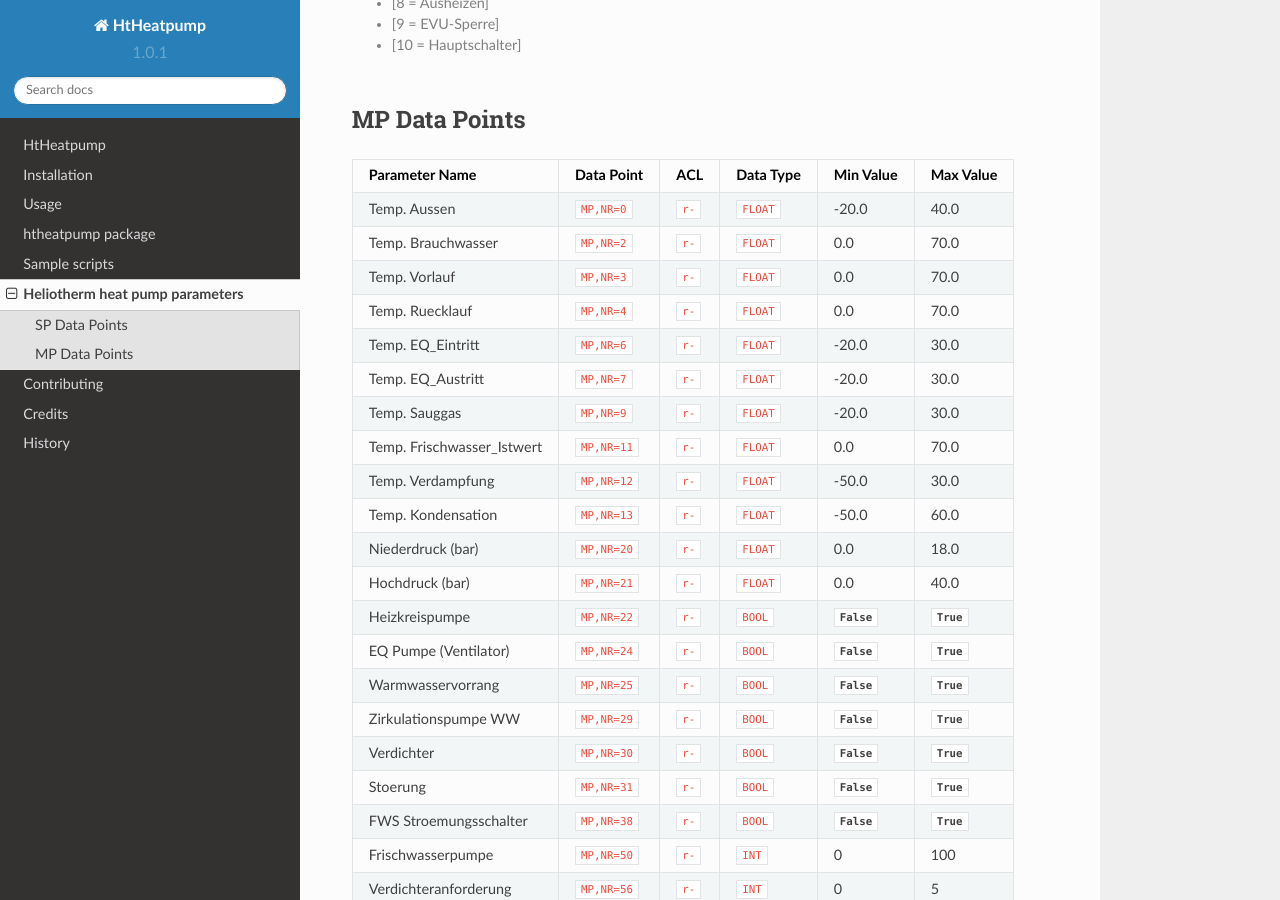
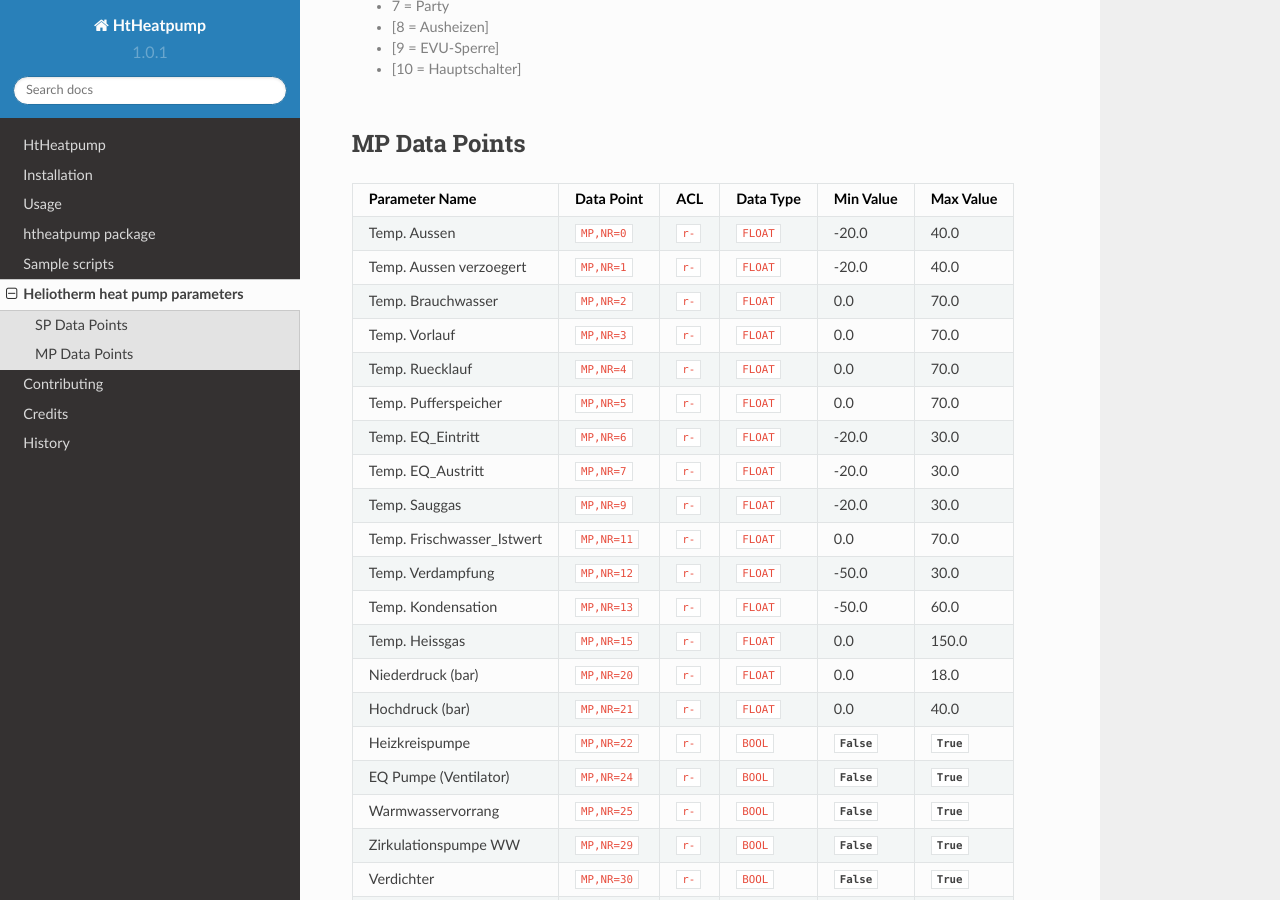
Before and after one commit to dstrigl/htheatpump, a Sphinx documentation site: the page built from docs/htparams.rst, in a window 1280 px wide and 900 px high, scrolled down 1603 px. Built offline with Sphinx 7.4.7 and the Read the Docs theme 2.0.0, drawn with Linux system fonts in a browser that asks for light colours; some of the changed text lies outside the part shown.

Commit message:
+ added some new data points

```diff
--- a/README.rst
+++ b/README.rst
@@ -61,8 +61,9 @@
 * Heliotherm HP10S12W-WEB, SW 3.0.8
 * Heliotherm HP08E-K-BC, SW 3.0.7B
 * Heliotherm HP05S07W-WEB, SW 3.0.17
+* Heliotherm HP12L-M-BC, SW 3.0.21
 
-  .. [*] thanks to Kilian, Hans and Alois for contribution
+  .. [*] thanks to Kilian, Hans, Alois and Simon for contribution
 
 
 Installing
--- a/docs/htparams.rst
+++ b/docs/htparams.rst
@@ -9,6 +9,7 @@
   * Heliotherm HP10S12W-WEB, SW 3.0.8
   * Heliotherm HP08E-K-BC, SW 3.0.7B
   * Heliotherm HP05S07W-WEB, SW 3.0.17
+  * Heliotherm HP12L-M-BC, SW 3.0.21
 
 
 SP Data Points
@@ -97,11 +98,15 @@
 +=========================================+=================+=========+=============+================+================+
 | Temp. Aussen                            | ``MP,NR=0``     | ``r-``  | ``FLOAT``   |  -20.0         |  40.0          |
 +-----------------------------------------+-----------------+---------+-------------+----------------+----------------+
+| Temp. Aussen verzoegert                 | ``MP,NR=1``     | ``r-``  | ``FLOAT``   |  -20.0         |  40.0          |
++-----------------------------------------+-----------------+---------+-------------+----------------+----------------+
 | Temp. Brauchwasser                      | ``MP,NR=2``     | ``r-``  | ``FLOAT``   |  0.0           |  70.0          |
 +-----------------------------------------+-----------------+---------+-------------+----------------+----------------+
 | Temp. Vorlauf                           | ``MP,NR=3``     | ``r-``  | ``FLOAT``   |  0.0           |  70.0          |
 +-----------------------------------------+-----------------+---------+-------------+----------------+----------------+
 | Temp. Ruecklauf                         | ``MP,NR=4``     | ``r-``  | ``FLOAT``   |  0.0           |  70.0          |
++-----------------------------------------+-----------------+---------+-------------+----------------+----------------+
+| Temp. Pufferspeicher                    | ``MP,NR=5``     | ``r-``  | ``FLOAT``   |  0.0           |  70.0          |
 +-----------------------------------------+-----------------+---------+-------------+----------------+----------------+
 | Temp. EQ_Eintritt                       | ``MP,NR=6``     | ``r-``  | ``FLOAT``   |  -20.0         |  30.0          |
 +-----------------------------------------+-----------------+---------+-------------+----------------+----------------+
@@ -114,6 +119,8 @@
 | Temp. Verdampfung                       | ``MP,NR=12``    | ``r-``  | ``FLOAT``   |  -50.0         |  30.0          |
 +-----------------------------------------+-----------------+---------+-------------+----------------+----------------+
 | Temp. Kondensation                      | ``MP,NR=13``    | ``r-``  | ``FLOAT``   |  -50.0         |  60.0          |
++-----------------------------------------+-----------------+---------+-------------+----------------+----------------+
+| Temp. Heissgas                          | ``MP,NR=15``    | ``r-``  | ``FLOAT``   |  0.0           |  150.0         |
 +-----------------------------------------+-----------------+---------+-------------+----------------+----------------+
 | Niederdruck (bar)                       | ``MP,NR=20``    | ``r-``  | ``FLOAT``   |  0.0           |  18.0          |
 +-----------------------------------------+-----------------+---------+-------------+----------------+----------------+
```
Also changed, not shown: 1 other file.
